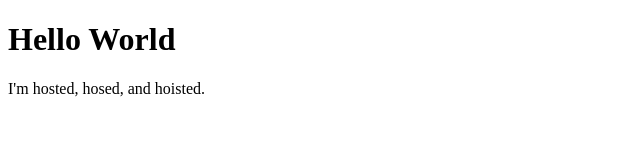
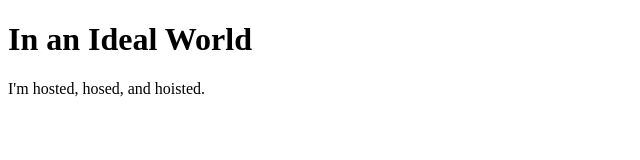
Before and after one commit to SamLee77/SamLee77.github.io, a plain HTML site: page index.html in a window 1280 px wide. Shown: the whole page, without its empty margins (0-640 px from the left). Drawn offline with Linux system fonts and the light colour scheme.

Commit message:
Update index.html

```diff
--- a/index.html
+++ b/index.html
@@ -1,7 +1,7 @@
 <!DOCTYPE html>
 <html>
 <body>
-<h1>Hello World</h1>
+<h1>In an Ideal World</h1>
 <p>I'm hosted, hosed, and hoisted.</p>
 </body>
 </html>
```
